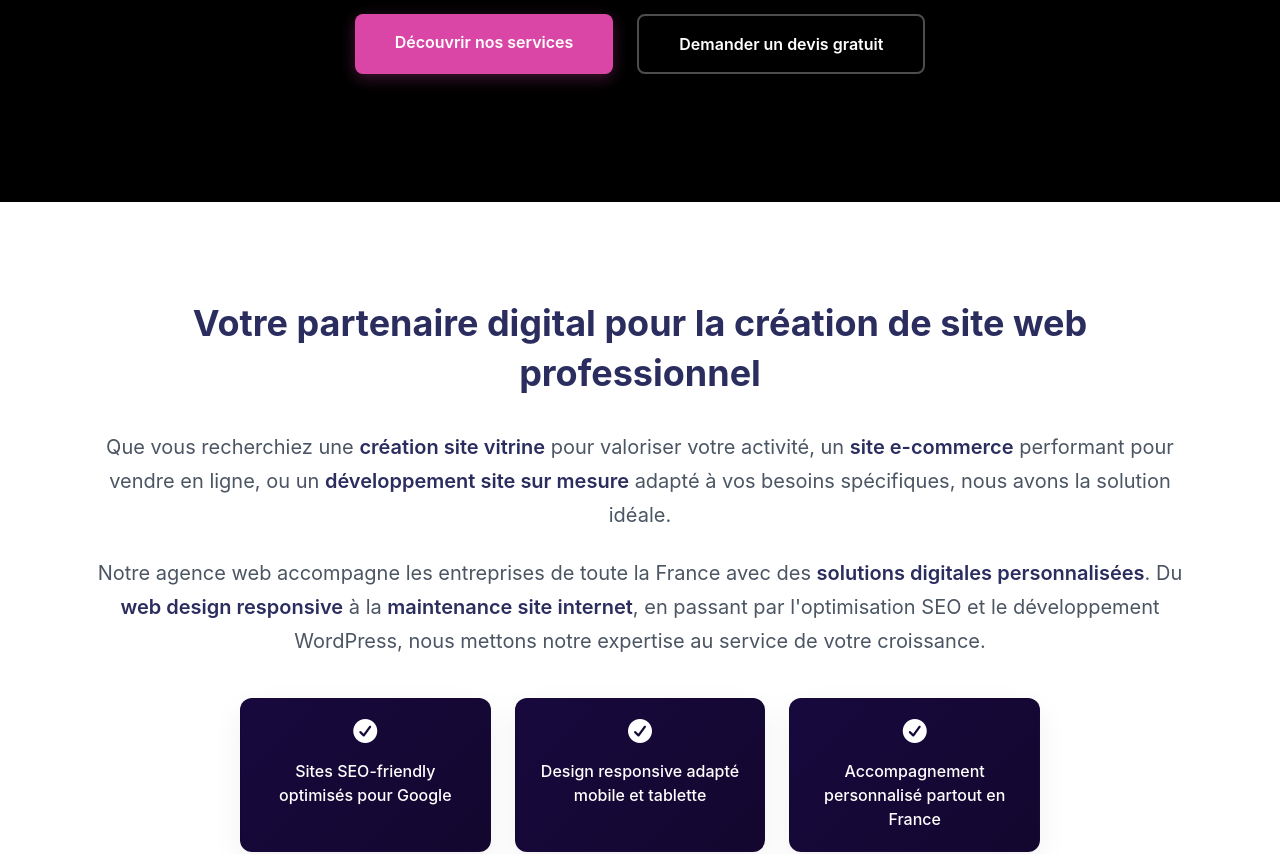
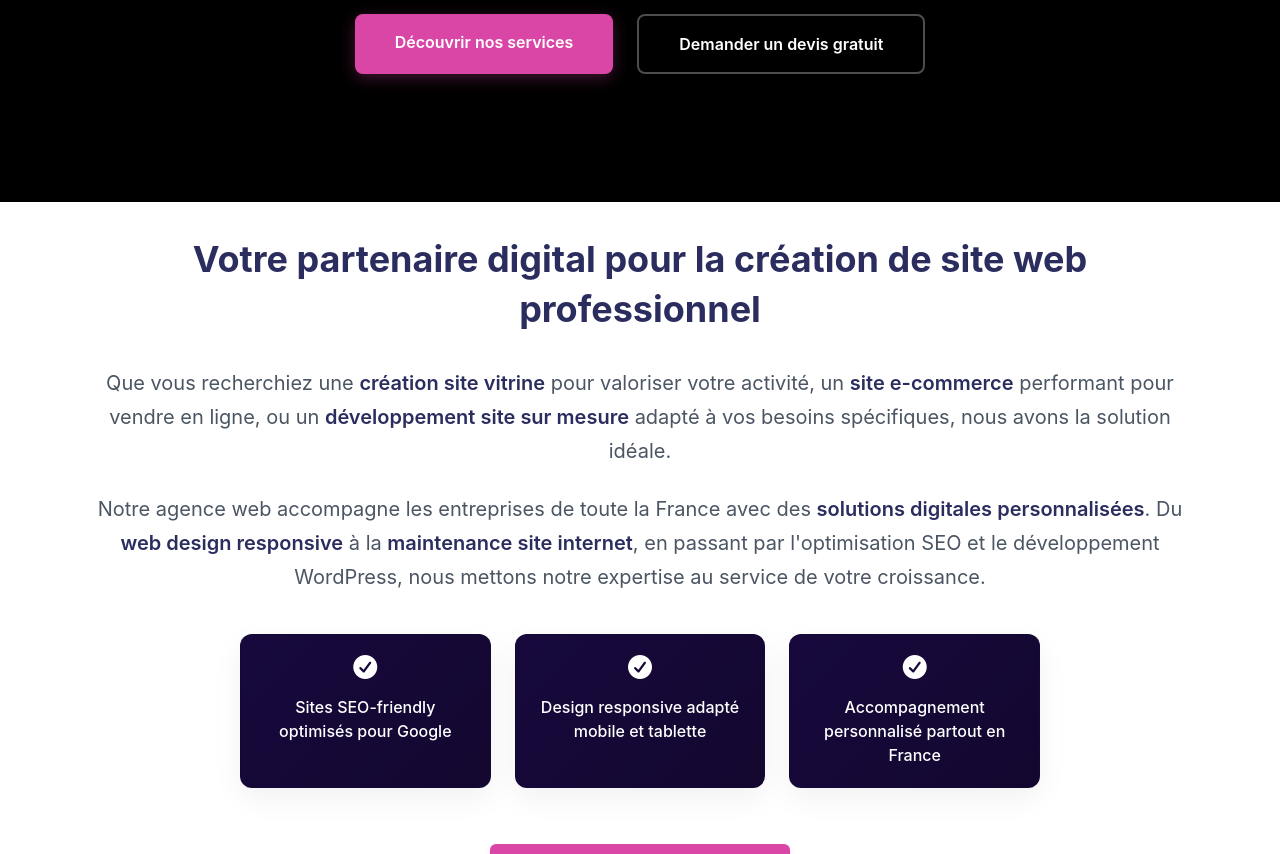
Before and after one commit to ElodieAllegro/mywebsite, a React (Vite) app: page / in a window 1280 px wide. Shown: the part 900-1754 px from the top of the page. Built offline with nearby package versions, Linux system fonts and the light colour scheme.

Commit message:
Updated Intro.css

```diff
--- a/src/components/Intro.css
+++ b/src/components/Intro.css
@@ -1,6 +1,7 @@
 .intro {
   padding: 6rem 2rem;
   background: white;
+  margin-top: -4rem;
 }
 
 .intro-container {
```
